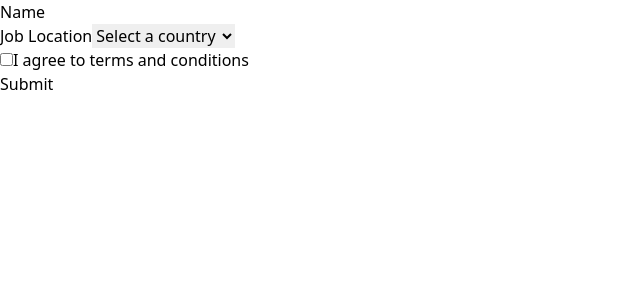
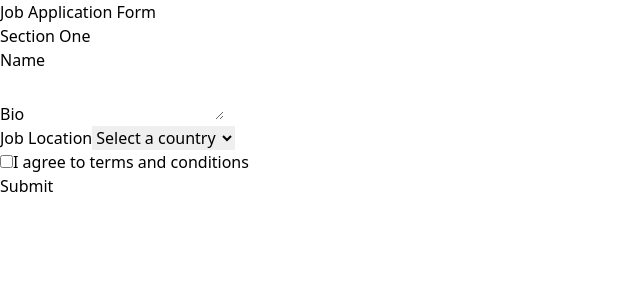
Before and after one commit to masbagaspn/learn-automation-unit-testing, a React (Vite) app: page / in a window 1280 px wide. Shown: the top 300 px of the page, without its empty margins (0-640 px from the left). Built offline with nearby package versions, Linux system fonts and the light colour scheme.

Commit message:
feat: testing using queries getByRole with multiple same role

```diff
--- a/src/components/application/Application.tsx
+++ b/src/components/application/Application.tsx
@@ -1,9 +1,16 @@
 export const Application = () => {
   return (
+    <>
+      <h1>Job Application Form</h1>
+      <h2>Section One</h2>
       <form>
         <div>
           <label htmlFor="name">Name</label>
           <input type="text" id="name" />
+        </div>
+        <div>
+          <label htmlFor="bio">Bio</label>
+          <textarea id="bio" name="bio" />
         </div>
         <div>
           <label htmlFor="job-location">Job Location</label>
@@ -23,5 +30,6 @@
         </div>
         <button>Submit</button>
       </form>
+    </>
   );
 };
```
Also changed, not shown: 1 other file (tests, documents, lock files or other folders). Lines whose indentation alone changed are shown as unchanged.
